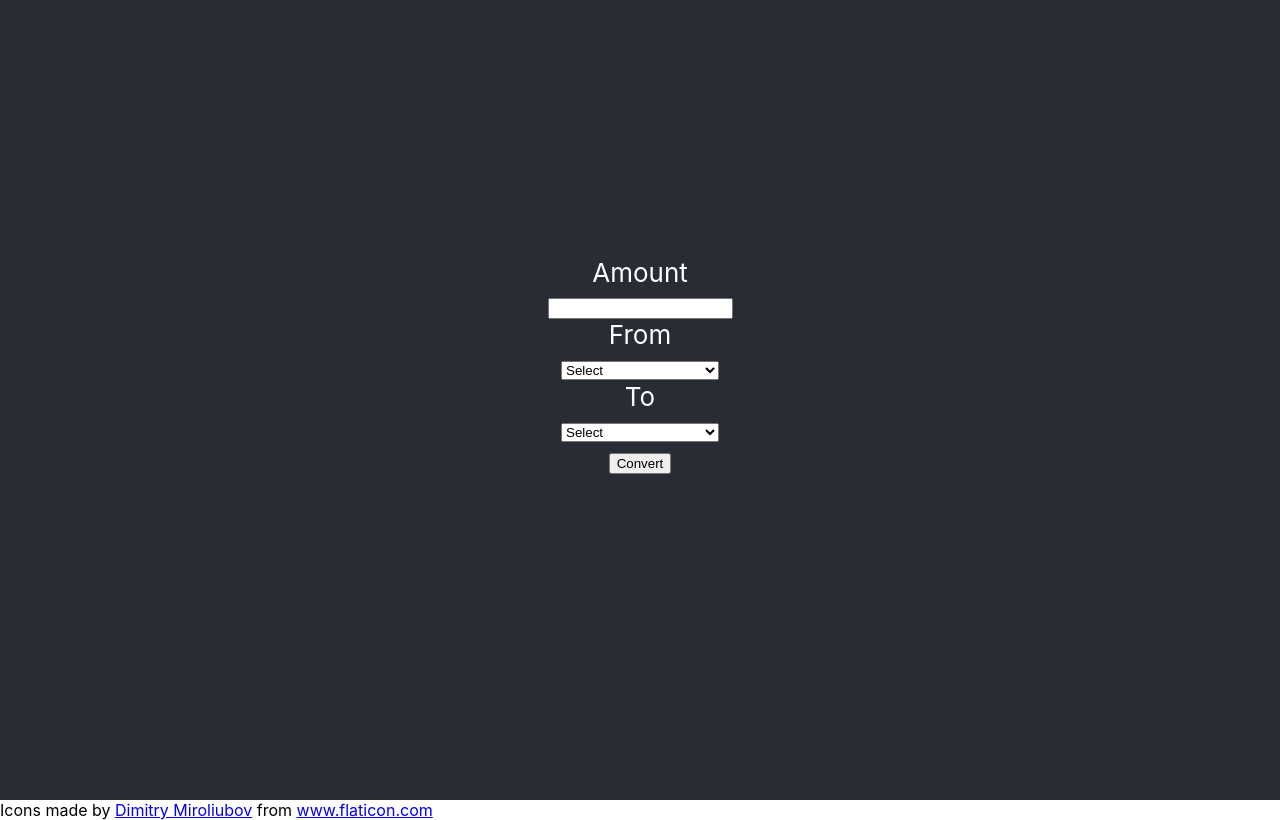
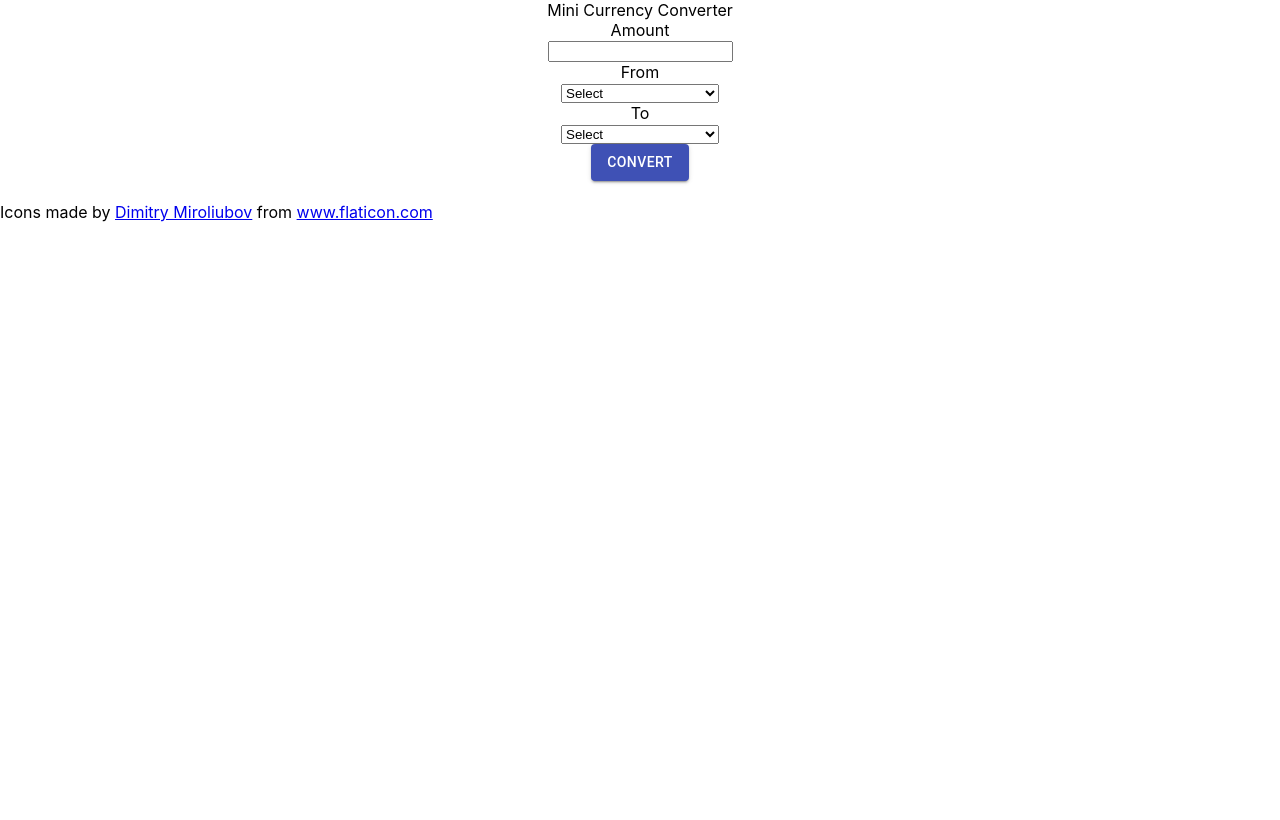
Before and after one commit to miniengineer/mini_converter, a React (Create React App) app: page / in a window 1280 px wide. Built offline with nearby package versions, Linux system fonts and the light colour scheme; no server answers.

Commit message:
added styling to the app

```diff
--- a/package.json
+++ b/package.json
@@ -8,6 +8,7 @@
   "author": "MiniEngineer",
   "license": "MIT",
   "dependencies": {
+    "@material-ui/core": "^4.7.0",
     "axios": "^0.19.0",
     "cashify": "^2.0.2",
     "react": "^16.12.0",
--- a/src/App.js
+++ b/src/App.js
@@ -2,6 +2,11 @@ import React from 'react';
 import axios from 'axios';
 import './App.css';
 import { Cashify }from 'cashify';
+
+//material-ui component
+import { Button } from '@material-ui/core';
+
+
 
 class App extends React.Component {
   constructor() {
@@ -46,8 +51,10 @@ class App extends React.Component {
   render() {
     return (
       <div className="App">
-        <header className="App-header">
-          <form>
+        <header>
+          Mini Currency Converter
+        </header>
+          <form className="container">
             <label>Amount</label>
             <br />
             <input type="text" value={this.state.amount} onChange={this.handleAmountInput}></input>
@@ -130,10 +137,10 @@ class App extends React.Component {
               <option value="TRY">🇹🇷 Turkish lira</option>
             </select>
             <br />
-            <button onClick={this.handleConvert}>Convert</button>
+            <Button onClick={this.handleConvert} variant="contained" color="primary">Convert</Button>
+            {/* <button onClick={this.handleConvert}>Convert</button> */}
           </form>
           <h1>{this.state.result}</h1>
-        </header>
       </div>
     );
   }
```
Also changed, not shown: 1 other file (tests, documents, lock files or other folders).
